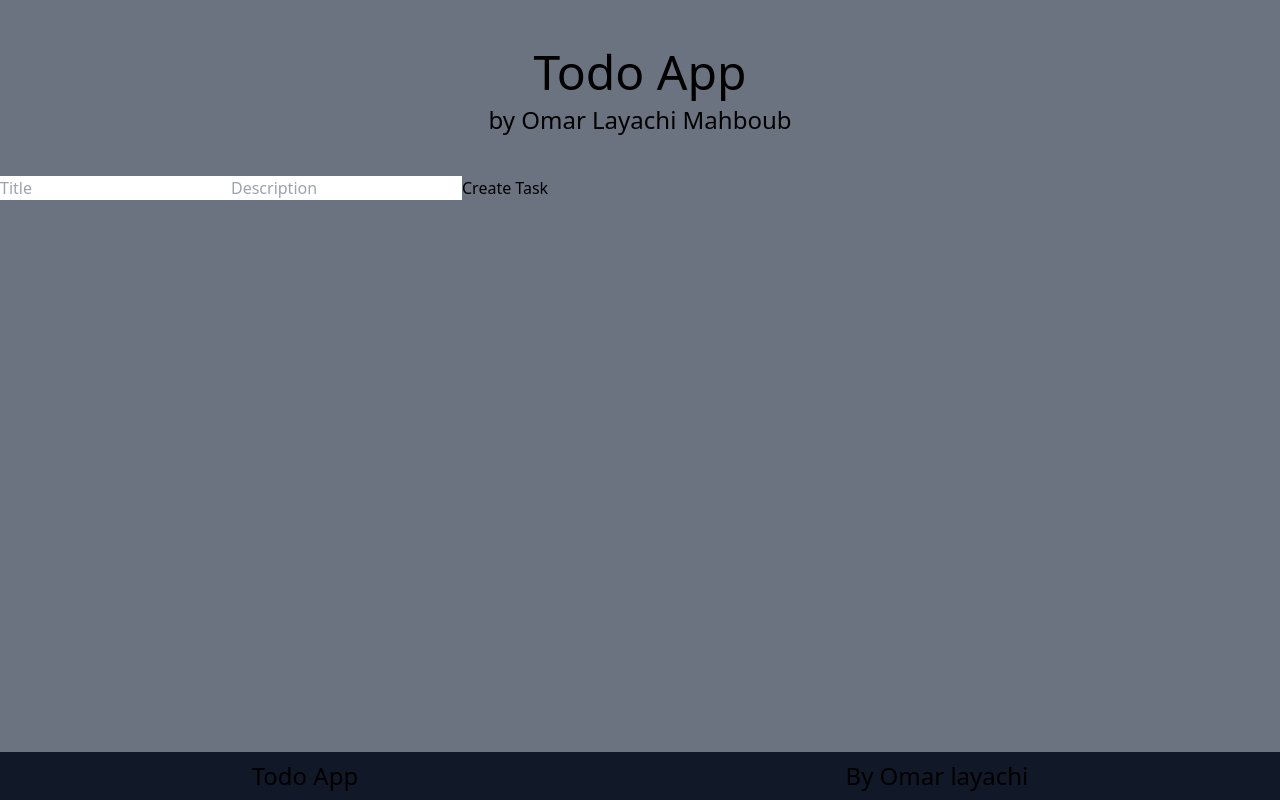
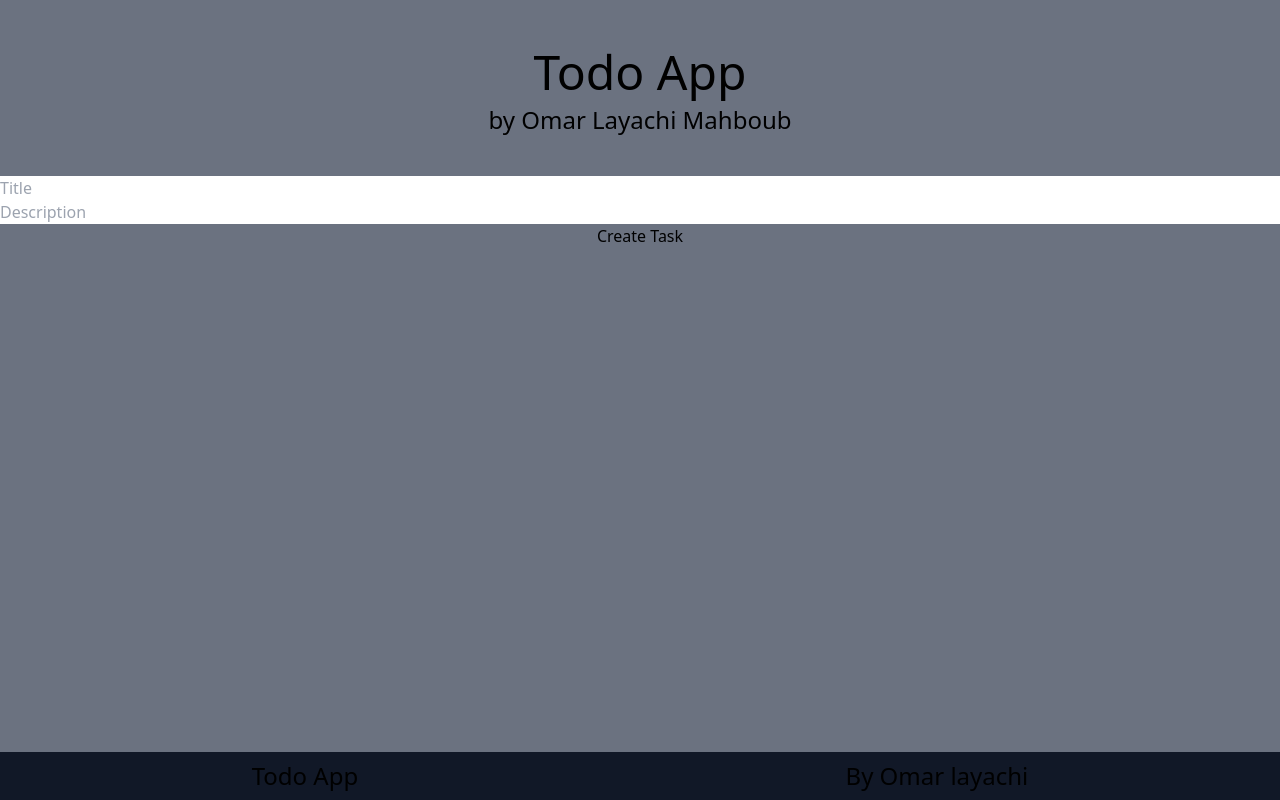
Before and after one commit to omartrese/react-toDoApp, a React (Vite) app: page / in a window 1280 px wide. Built offline with nearby package versions, Linux system fonts and the light colour scheme.

Commit message:
input and Storage

```diff
--- a/src/components/Form.jsx
+++ b/src/components/Form.jsx
@@ -5,29 +5,36 @@ function Form() {
   const [title, setTitle] = useState(null);
   const [desc, setDesc] = useState(null);
 
-  const handleChange = (e) => {
-    if(e.target.name === 'title') return setTitle(e.target.value);
+  const getTasks = () => JSON.parse(localStorage.getItem('tasks')) || [];
+  const setTasks = (tasks) => localStorage.setItem('tasks', JSON.stringify(tasks));
 
-    return setDesc(e.target.value);
-  }
+  const handleChange = (e) => e.target.name === 'title' ? setTitle(e.target.value) : setDesc(e.target.value);
+  const cleanInput = () => {setTitle(''); setDesc('');}
 
   const addTask = (e) => {
     e.preventDefault();
 
-    return console.log( {
+    if(!title) return;
+
+    let tasks = getTasks();
+
+    console.log( {
       title,
       desc
-    })
+    });
+
+    tasks.push({title, desc});
+    setTasks(tasks);
+
+    cleanInput();
+
   }
-
-  console.log(title);
-  console.log(desc);
 
   return (
     <div>
-      <form>
-        <input type="text" name="title" placeholder="Title" onChange={handleChange}/>
-        <input type="text" name="desc" placeholder="Description" onChange={handleChange}/>
+      <form className="flex flex-col">
+        <input type="text" name="title" placeholder="Title" onChange={handleChange} value={title} />
+        <input type="text" name="desc" placeholder="Description" onChange={handleChange} value={desc} />
         <input type="submit" value="Create Task" onClick={addTask} />
       </form>
     </div>
--- a/src/components/TodoList.jsx
+++ b/src/components/TodoList.jsx
@@ -0,0 +1,8 @@
+function TodoList() {
+
+  return (
+    <div>TodoList</div>
+  )
+}
+
+export default TodoList
--- a/src/data/data.js
+++ /dev/null
@@ -1,6 +0,0 @@
-localStorage.setItem("todos", JSON.stringify([{title: "test", desc:"testDesc"}]));
-
-export const tasks = () => {
-    const todosFromStorage = localStorage.getItem("todos");
-    return todosFromStorage ? JSON.parse(todosFromStorage) : [];
-}
```
